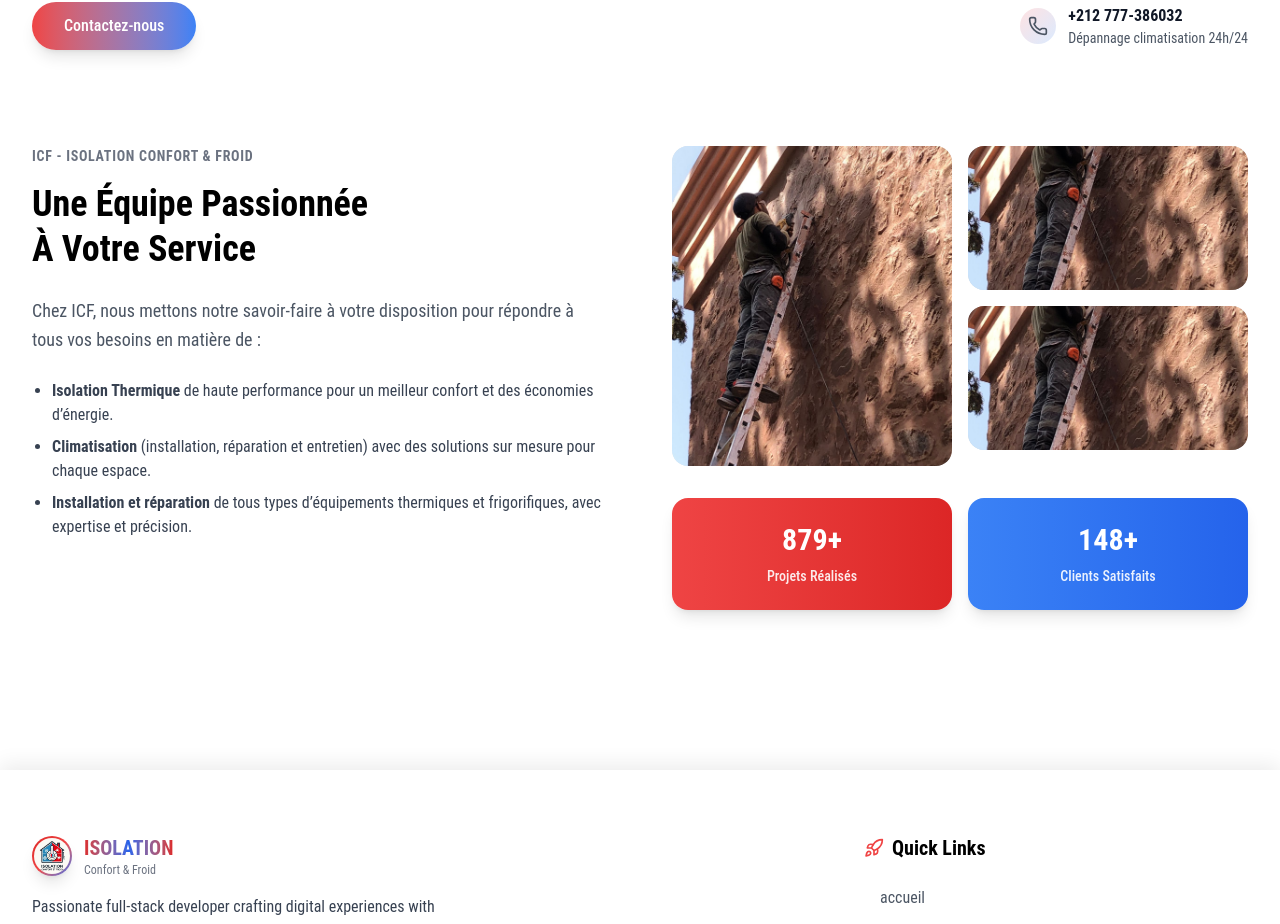
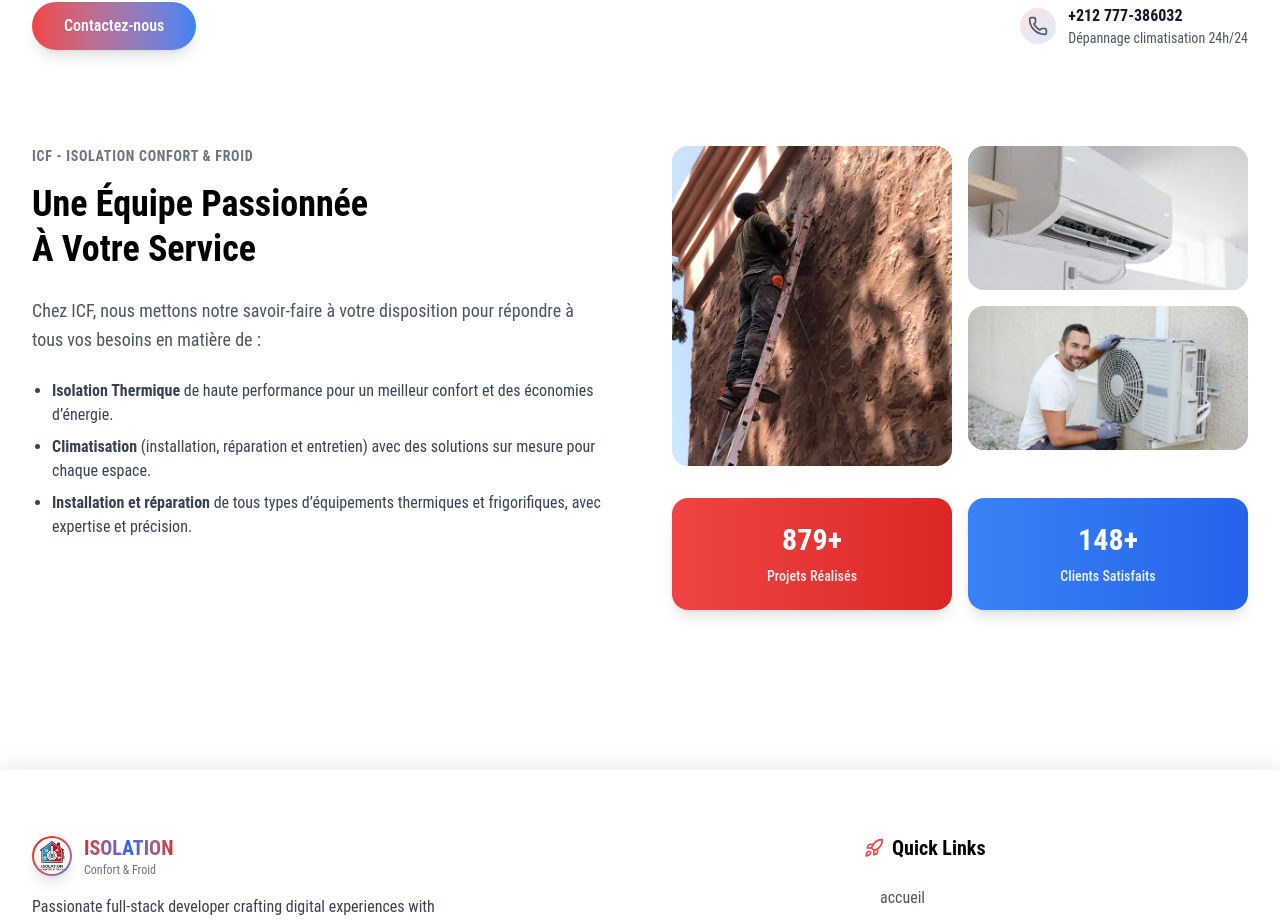
Before and after one commit to mziliNassim/isolation-confort-et-froid, a React (Vite) app: page /about in a window 1280 px wide. Shown: the part 1352-2276 px from the top of the page. Built offline with nearby package versions, Linux system fonts and the light colour scheme.

Commit message:
image updates

```diff
--- a/src/components/about/Hero.jsx
+++ b/src/components/about/Hero.jsx
@@ -68,7 +68,7 @@ const Hero = () => {
             <div className="space-y-4">
               <div className="bg-gray-300 h-36 rounded-2xl relative overflow-hidden">
                 <img
-                  src="/images/3.jpg"
+                  src="/images/clima.png"
                   alt="Travaux de maintenance"
                   loading="lazy"
                   className="absolute inset-0 object-cover w-full h-full"
@@ -76,7 +76,7 @@ const Hero = () => {
               </div>
               <div className="bg-gray-300 h-36 rounded-2xl relative overflow-hidden">
                 <img
-                  src="/images/3.jpg"
+                  src="/images/clima outside.png"
                   alt="Équipe ICF"
                   loading="lazy"
                   className="absolute inset-0 object-cover w-full h-full"
```
Also changed, not shown: public/images/clima outside.png (added).
